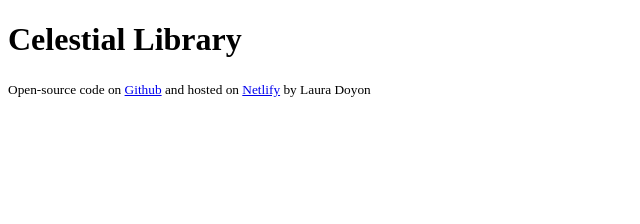
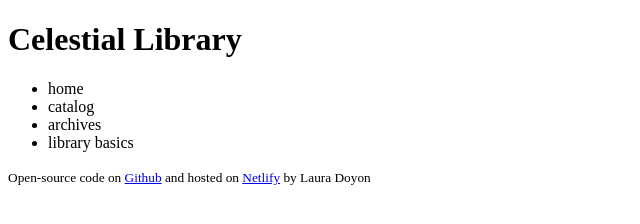
Before and after one commit to L-itslocked/Library-Page, a plain HTML site: page index.html in a window 1280 px wide. Shown: the whole page, without its empty margins (0-640 px from the left). Drawn offline with Linux system fonts and the light colour scheme.

Commit message:
Add basic nav html structure

```diff
--- a/index.html
+++ b/index.html
@@ -9,7 +9,14 @@
   <body>
     <header>
       <h1>Celestial Library</h1>
-      <nav></nav>
+      <nav>
+        <ul>
+          <li>home</li>
+          <li>catalog</li>
+          <li>archives</li>
+          <li>library basics</li>
+        </ul>
+      </nav>
     </header>
     <main></main>
     <footer>
```
